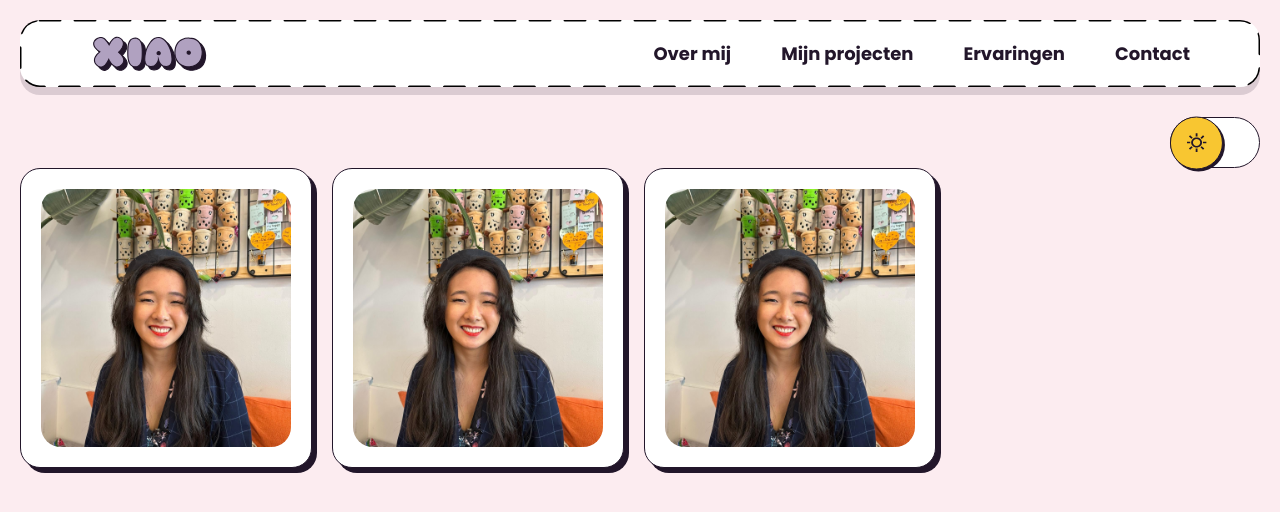
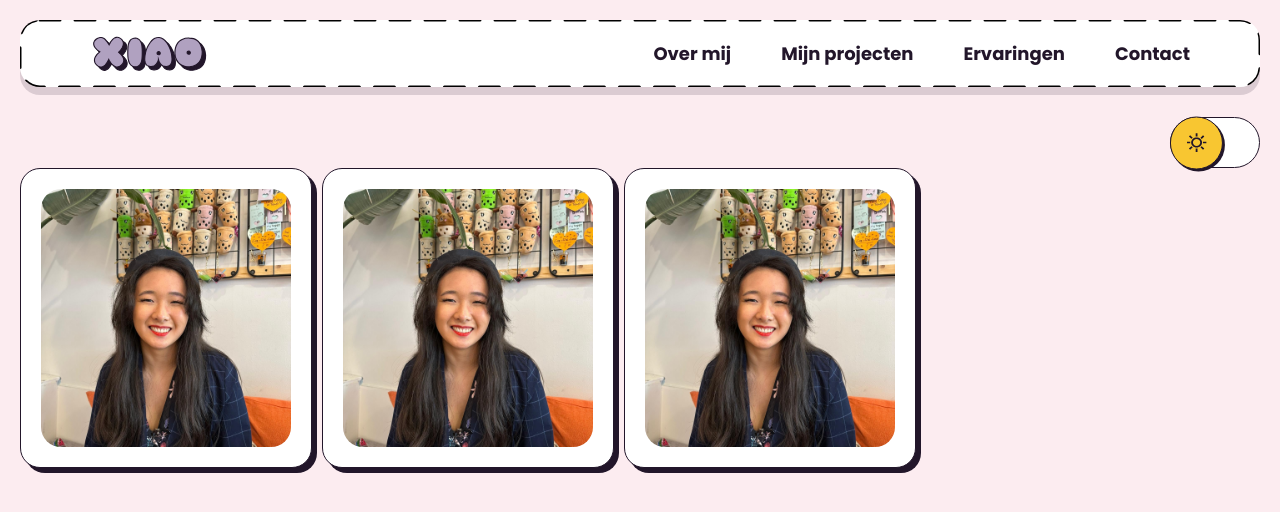
Before and after one commit to xiaonanpols21/Portfolio, a Next.js app: page / in a window 1280 px wide. Shown: the top 512 px of the page. Built offline with nearby package versions, Linux system fonts and the light colour scheme.

Commit message:
gap fixed

```diff
--- a/src/components/global/scollGallery/scrollGallery.module.scss
+++ b/src/components/global/scollGallery/scrollGallery.module.scss
@@ -4,8 +4,8 @@
 
     ul {
         display: flex;
-        gap: 20px;
-        overflow-x: scroll;
+        gap: 10px;
+        overflow-x: auto;
         margin: 0px -20px;
         padding: 0px 20px 5px 20px;
         scroll-snap-type: x mandatory;
@@ -44,11 +44,11 @@
 }
 
 @keyframes animate-in-x {
-	0% { opacity: 0; transform: translateX(0%) scale(0); }
+	0% { opacity: 0.5; transform: translateX(1%) scale(0.9); }
 	100% { opacity: 1; transform: translateX(0) scale(1); }
 }
 
 @keyframes animate-out-x {
 	0% { opacity: 1; transform: translateX(0) scale(1); }
-	100% { opacity: 0; transform: translateX(0%) scale(0); }
+	100% { opacity: 0.5; transform: translateX(-1%) scale(0.9); }
 }
```
